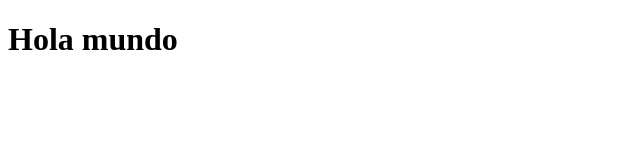
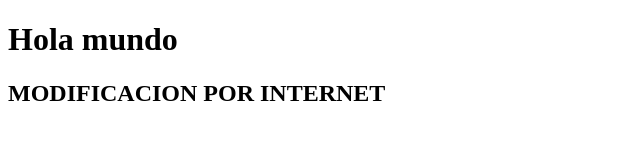
Before and after one commit to KevinM-hub0309/CursoGit, a plain HTML site: page index.html in a window 1280 px wide. Shown: the whole page, without its empty margins (0-640 px from the left). Drawn offline with Linux system fonts and the light colour scheme.

Commit message:
Update index.html
SE MODIFICO UN INDEX

```diff
--- a/index.html
+++ b/index.html
@@ -7,5 +7,6 @@
 </head>
 <body>
 	<h1>Hola mundo</h1>
+	<h2>MODIFICACION POR INTERNET</h2>
 </body>
 </html>
```
